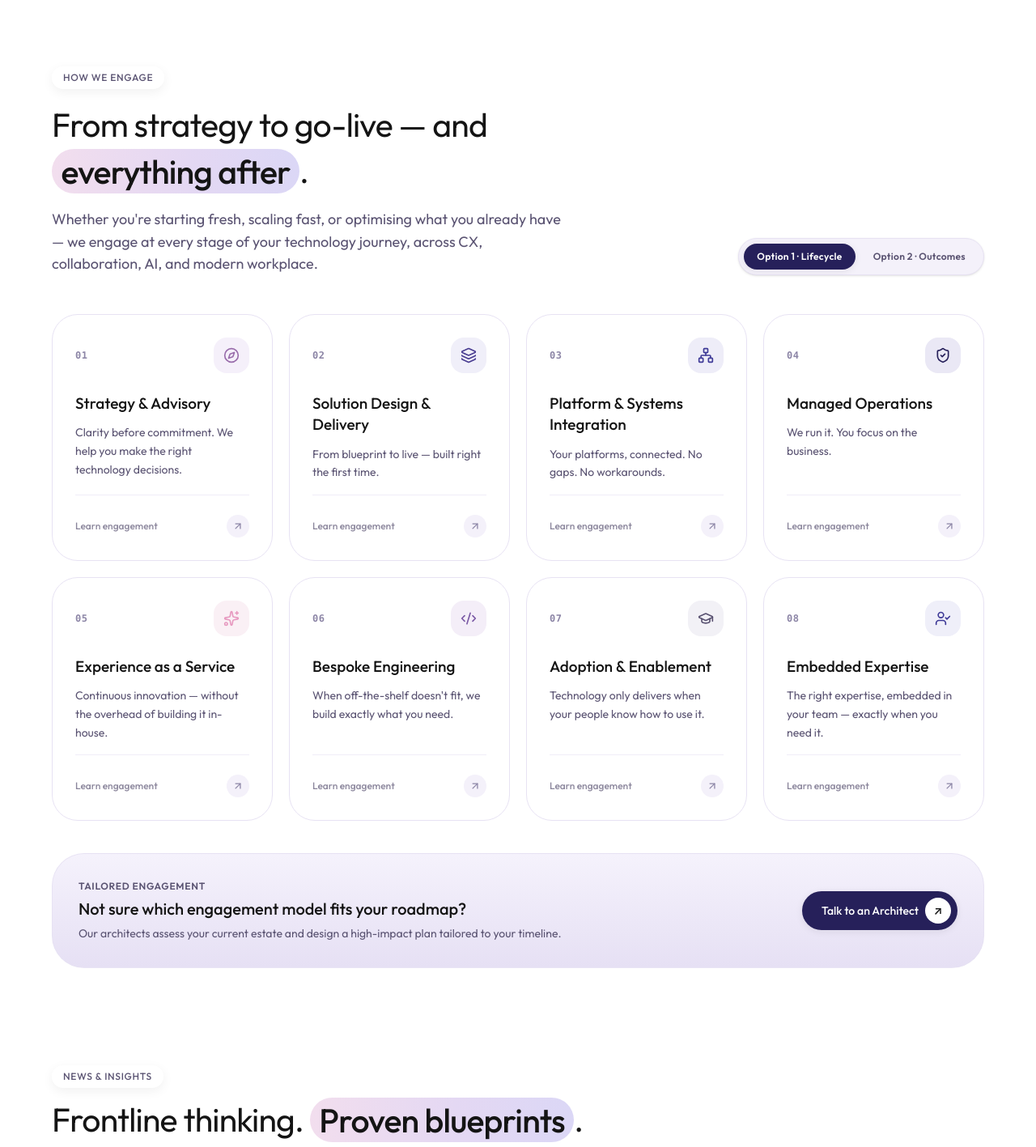
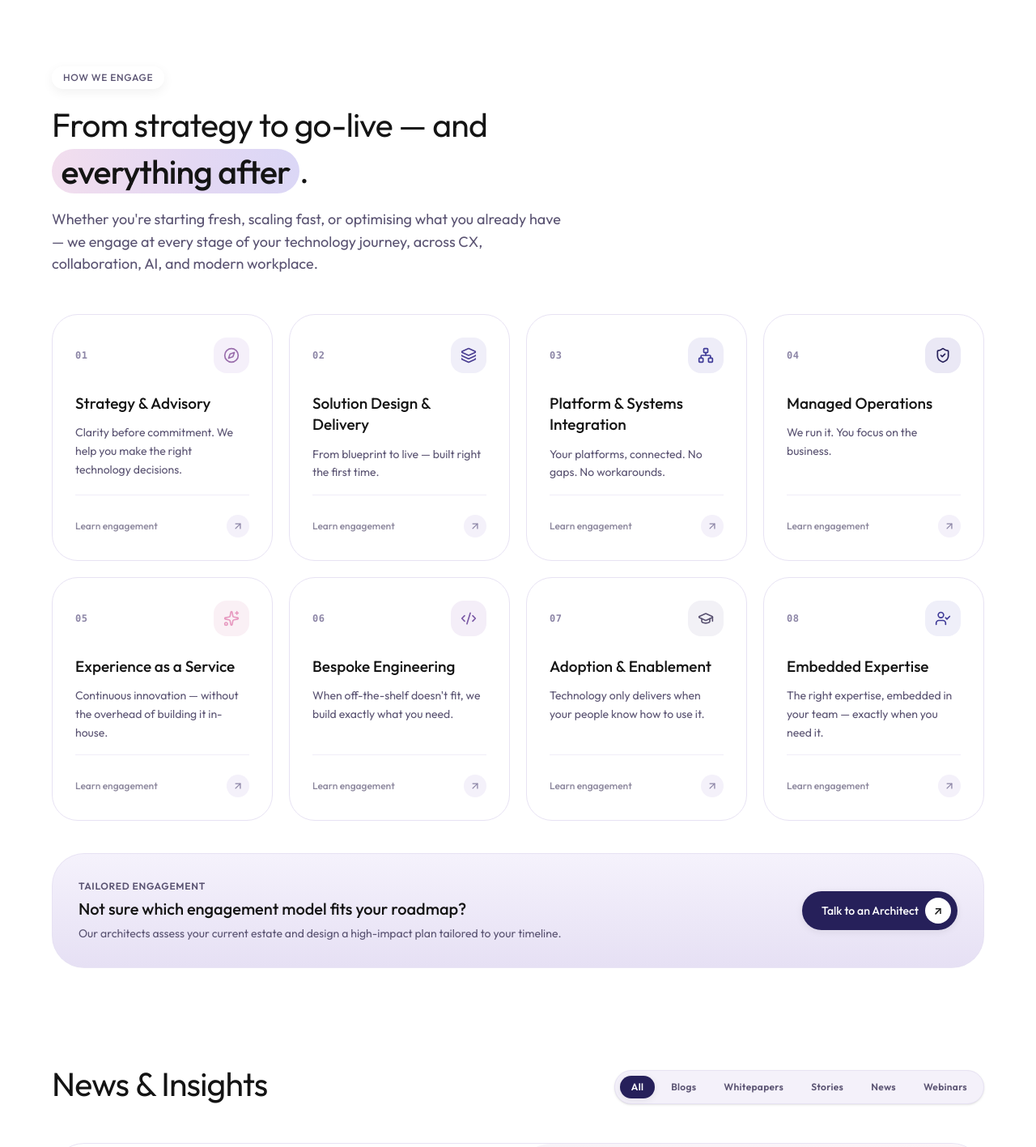
Before and after one commit to ronitsysgrate/sysgrate-new, a Next.js app: page / in a window 1280 px wide. Shown: the part 2700-4117 px from the top of the page at 81% size. Built offline with nearby package versions, Linux system fonts and the light colour scheme.

Commit message:
fix: component fixed

```diff
--- a/src/components/Faq.tsx
+++ b/src/components/Faq.tsx
@@ -2,6 +2,8 @@
 
 import React, { useState } from "react";
 import { Plus } from "lucide-react";
+import InquiryModal from "@/components/inquiry/InquiryModal";
+import { CONTACT_MESSAGE_INQUIRY } from "@/components/inquiry/contactMessage";
 
 interface FaqItem {
   id: string;
@@ -50,6 +52,7 @@ const FAQS: FaqItem[] = [
 
 export default function Faq() {
   const [openId, setOpenId] = useState<string | null>(FAQS[0].id);
+  const [messageOpen, setMessageOpen] = useState(false);
 
   return (
     <section id="faq" className="sg-container pt-[clamp(64px,10vw,120px)] pb-[clamp(64px,10vw,120px)] relative">
@@ -110,6 +113,29 @@ export default function Faq() {
           })}
         </div>
       </div>
+
+      <div className="mt-8 flex flex-col sm:flex-row sm:items-center sm:justify-between gap-4 rounded-card border border-hairline bg-paper-muted px-6 py-5">
+        <p className="text-sm leading-relaxed text-text-secondary m-0">
+          Don&rsquo;t see what you&rsquo;re looking for? Send it to{" "}
+          <a href="mailto:sales@sysgrate.com" className="text-link hover:text-link-hover">
+            sales@sysgrate.com
+          </a>{" "}
+          and a specialist will answer.
+        </p>
+        <button
+          type="button"
+          onClick={() => setMessageOpen(true)}
+          className="inline-flex items-center justify-center h-11 px-6 rounded-full bg-surface-inverse text-white text-sm font-medium shadow-pill hover:shadow-card hover:-translate-y-0.5 transition-all cursor-pointer shrink-0"
+        >
+          Send a message
+        </button>
+      </div>
+
+      <InquiryModal
+        open={messageOpen}
+        onClose={() => setMessageOpen(false)}
+        {...CONTACT_MESSAGE_INQUIRY}
+      />
     </section>
   );
 }
--- a/src/components/HowWeEngage.tsx
+++ b/src/components/HowWeEngage.tsx
@@ -1,102 +1,24 @@
-"use client";
-
-import React, { useState } from "react";
+import React from "react";
 import { services } from "@/content/services";
 import { service as serviceHref } from "@/content/services/links";
 import { EngagementCard } from "@/components/services/EngagementCard";
 
-interface CopyOption {
-  id: "journey" | "outcomes";
-  label: string;
-  badge: string;
-  title: React.ReactNode;
-  description: string;
-}
-
-const COPY_OPTIONS: Record<string, CopyOption> = {
-  journey: {
-    id: "journey",
-    label: "Lifecycle Journey",
-    badge: "Option 1 · Lifecycle",
-    title: (
-      <>
-        From strategy to go-live — and{" "}
-        <span className="sg-highlight font-medium">everything after</span>.
-      </>
-    ),
-    description:
-      "Whether you're starting fresh, scaling fast, or optimising what you already have — we engage at every stage of your technology journey, across CX, collaboration, AI, and modern workplace.",
-  },
-  outcomes: {
-    id: "outcomes",
-    label: "Outcome Driven",
-    badge: "Option 2 · Outcomes",
-    title: (
-      <>
-        Built around your <span className="sg-highlight font-medium">outcomes</span>.
-        Not our deliverables.
-      </>
-    ),
-    description:
-      "Eight engagement models, one standard — your results. From a one-off advisory session to a fully managed service, we shape our work around what your business actually needs to move forward.",
-  },
-};
-
 export default function HowWeEngage() {
-  const [selectedOption, setSelectedOption] = useState<"journey" | "outcomes">("journey");
-  const activeCopy = COPY_OPTIONS[selectedOption];
-
   return (
     <section id="engage" className="sg-container pt-[clamp(64px,10vw,120px)] relative">
-      {/* Section Header with Option Toggle */}
-      <div className="flex flex-col lg:flex-row lg:items-end justify-between gap-6 pb-2">
-        <div className="max-w-180 flex flex-col gap-4">
-          <div className="flex items-center gap-3">
+      <div className="flex flex-col gap-4 pb-2 max-w-180">
         <span className="inline-flex items-center gap-2 px-3.5 py-1.5 rounded-full bg-paper shadow-chip text-xs font-medium tracking-[0.06em] uppercase text-text-secondary w-fit">
           How We Engage
         </span>
-          </div>
 
-          <div key={`title-${selectedOption}`} className="sg-animate-rise">
         <h2 className="text-[clamp(26px,3.2vw,48px)] font-normal leading-[1.4] tracking-[-0.02em] text-ink-800 m-0">
-              {activeCopy.title}
+          From strategy to go-live — and{" "}
+          <span className="sg-highlight font-medium">everything after</span>.
         </h2>
-          </div>
 
-          <p
-            key={`desc-${selectedOption}`}
-            className="text-[18px] leading-[1.55] text-text-secondary m-0 max-w-160 sg-animate-rise"
-            style={{ animationDelay: "80ms" }}
-          >
-            {activeCopy.description}
+        <p className="text-[18px] leading-[1.55] text-text-secondary m-0 max-w-160">
+          Whether you&apos;re starting fresh, scaling fast, or optimising what you already have — we engage at every stage of your technology journey, across CX, collaboration, AI, and modern workplace.
         </p>
-        </div>
-
-        {/* Perspective toggle switcher (Option 1 vs Option 2) */}
-        <div className="flex items-center gap-1.5 p-1.5 rounded-full bg-paper-card border border-hairline shadow-sm w-fit self-start lg:self-end">
-          <button
-            type="button"
-            onClick={() => setSelectedOption("journey")}
-            className={`px-4 py-2 rounded-full text-xs font-semibold tracking-wide transition-all cursor-pointer ${
-              selectedOption === "journey"
-                ? "bg-surface-inverse text-white shadow-pill"
-                : "text-text-secondary hover:text-ink-800"
-            }`}
-          >
-            Option 1 · Lifecycle
-          </button>
-          <button
-            type="button"
-            onClick={() => setSelectedOption("outcomes")}
-            className={`px-4 py-2 rounded-full text-xs font-semibold tracking-wide transition-all cursor-pointer ${
-              selectedOption === "outcomes"
-                ? "bg-surface-inverse text-white shadow-pill"
-                : "text-text-secondary hover:text-ink-800"
-            }`}
-          >
-            Option 2 · Outcomes
-          </button>
-        </div>
       </div>
 
       {/* 8 Engagement Models Grid */}
--- a/src/components/NewsAndInsights.tsx
+++ b/src/components/NewsAndInsights.tsx
@@ -156,18 +156,9 @@ export default function NewsAndInsights() {
       {/* Section Header */}
       <div className="flex flex-col lg:flex-row lg:items-end justify-between gap-6 pb-2">
         <div className="max-w-[720px] flex flex-col gap-4">
-          <span className="inline-flex items-center gap-2 px-3.5 py-1.5 rounded-full bg-paper shadow-chip text-xs font-medium tracking-[0.06em] uppercase text-text-secondary w-fit">
+          <h2 className="text-[clamp(26px,3.2vw,48px)] font-normal leading-[1.15] tracking-[-0.02em] text-ink-800 m-0">
             News &amp; Insights
-          </span>
-
-          <h2 className="text-[clamp(26px,3.2vw,48px)] font-normal leading-[1.15] tracking-[-0.02em] text-ink-800 m-0">
-            Frontline thinking.{" "}
-            <span className="sg-highlight font-medium">Proven blueprints</span>.
           </h2>
-
-          <p className="text-[18px] leading-[1.55] text-text-secondary m-0 max-w-[640px]">
-            Explore deep technical guides, architecture whitepapers, client stories, and industry perspectives from our system integration leaders.
-          </p>
         </div>
 
         {/* Category Filter Pills */}
```
Lines whose indentation alone changed are shown as unchanged.
